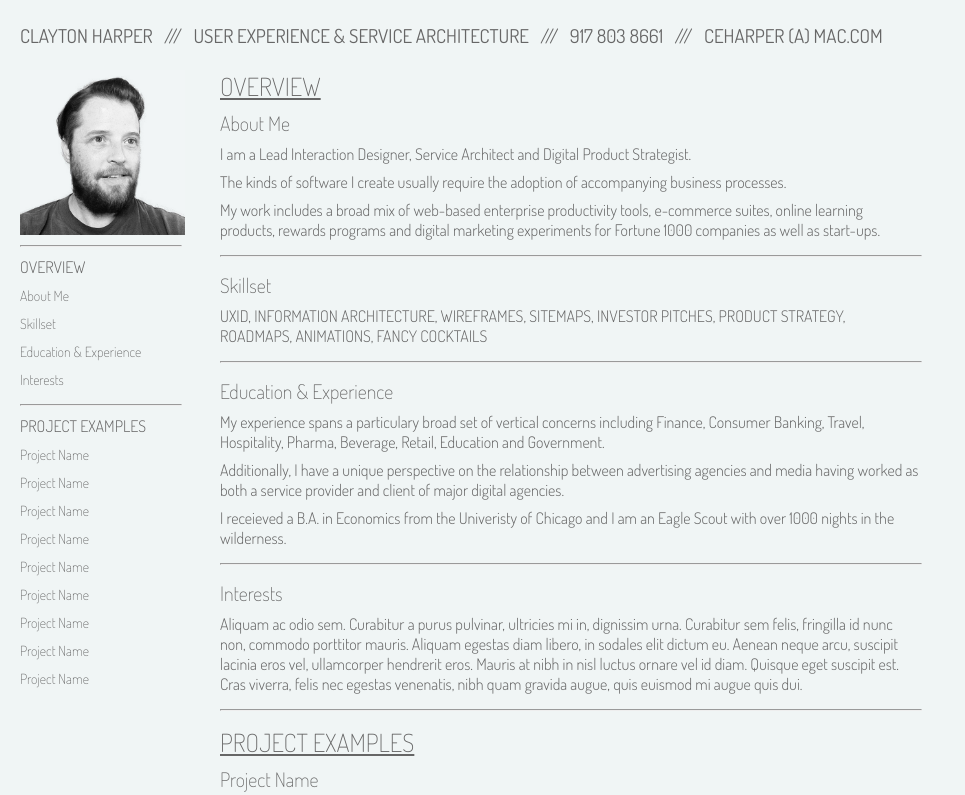
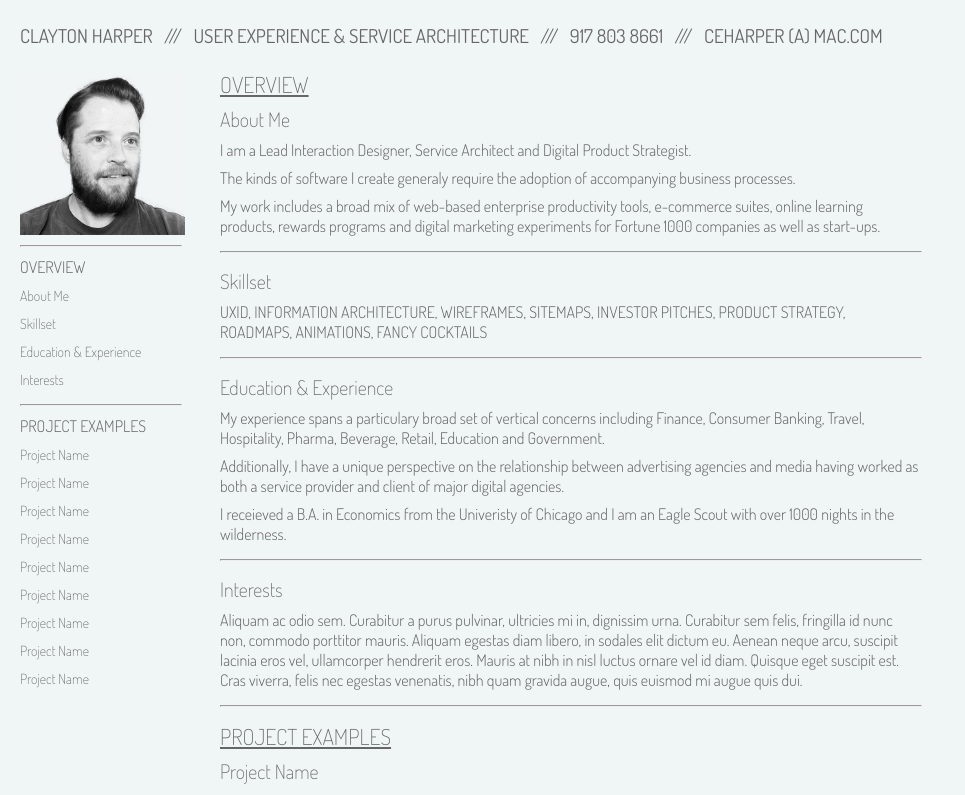
Before and after one commit to therealclay/therealclay.github.io, a plain HTML site: page index.html in a window 1280 px wide. Shown: the top 795 px of the page, without its empty margins (0-965 px from the left). Drawn offline with Linux system fonts and the light colour scheme.

Commit message:
CSS changes

```diff
--- a/index.html
+++ b/index.html
@@ -109,7 +109,7 @@
     #content h1 {
         font-family: 'Dosis', sans-serif;
         font-weight: 200;
-        font-size: 25px;
+        font-size: 22px;
         padding: 0px 0px;
         margin-top: 0px;
         margin-bottom: 8px;
@@ -215,7 +215,7 @@
         <h1>OVERVIEW</h1>
         <h2>About Me</h2>
         <p>I am a Lead Interaction Designer, Service Architect and Digital Product Strategist.</p>
-        <p>The kinds of software I create usually require the adoption of accompanying business processes.</p>
+        <p>The kinds of software I create generaly require the adoption of accompanying business processes.</p>
         <p>My work includes a broad mix of web-based enterprise productivity tools, e-commerce suites, online learning products, rewards programs and digital marketing experiments for Fortune 1000 companies as well as start-ups.</p>
         <hr>
         <h2>Skillset</h2>
```
